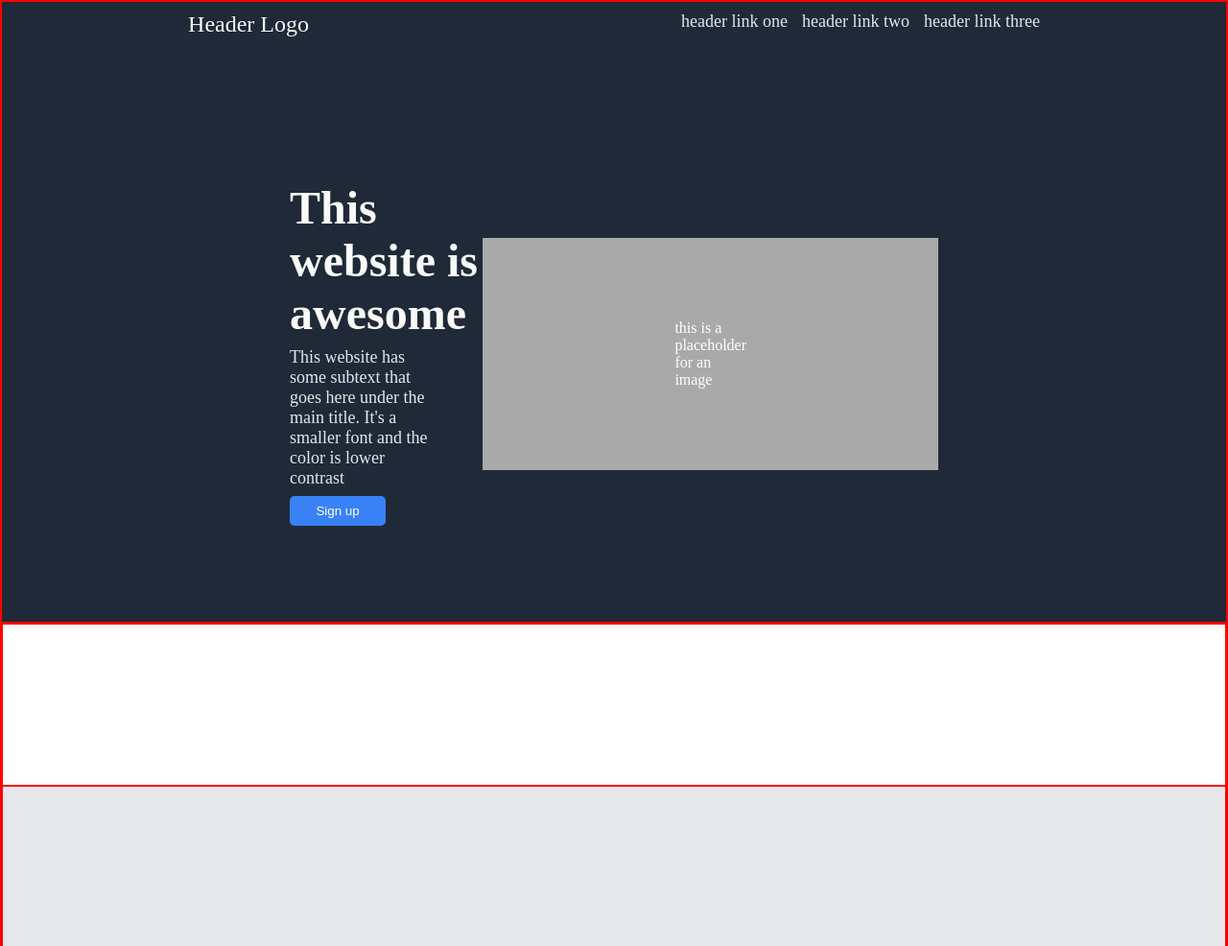
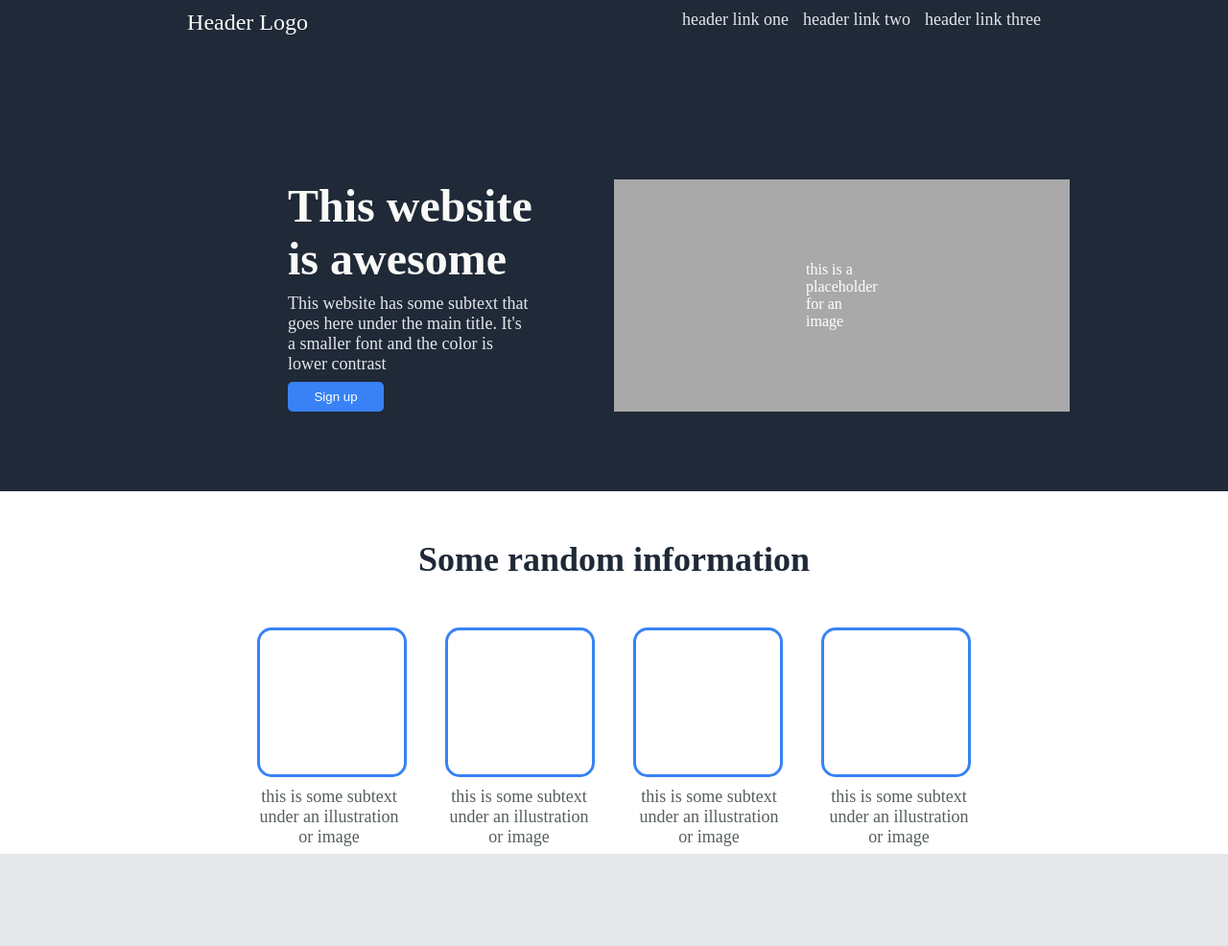
Before and after one commit to FelipePinto02/landing-page, a plain HTML site: page index.html in a window 1280 px wide. Shown: the top 986 px of the page at 96% size. Drawn offline with Linux system fonts and the light colour scheme.

Commit message:
Finished images section from the main content

```diff
--- a/index.html
+++ b/index.html
@@ -32,7 +32,29 @@
             </div>
         </header>
         <main class="container-item">
-            <div class="container-item"></div>
+            <div class="container-item img-section">
+                <p class="img-section-text">Some random information</p>
+                <div class="imgs">
+                    <div class="img-container">
+
+                    </div>
+                    <div class="img-container">
+
+                    </div>
+                    <div class="img-container">
+
+                    </div>
+                    <div class="img-container">
+
+                    </div>
+                </div>
+                <div class="img-labels">
+                    <p>this is some subtext under an illustration or image</p>
+                    <p>this is some subtext under an illustration or image</p>
+                    <p>this is some subtext under an illustration or image</p>
+                    <p>this is some subtext under an illustration or image</p>
+                </div>
+            </div>
             <div class="container-item quote-section"></div>
             <div class="container-item"></div>
         </main>
--- a/styles.css
+++ b/styles.css
@@ -33,7 +33,6 @@ nav a, .hero-text {
 }
 
 .main-container {
-    border: 1px solid red;
     display: flex;
     flex-direction: column;
     height: 150vh;
@@ -44,7 +43,6 @@ nav a, .hero-text {
 }
 
 .container-item {
-    border: 1px solid red;
     flex: auto;
 }
 
@@ -103,7 +101,47 @@ nav a, .hero-text {
 .img-placeholder {
     color: white;
     background-color: darkgray;
-    padding: 85px 200px;
+    padding: 85px min(200px, 80%);
+}
+
+.img-section {
+    display: flex;
+    flex-direction: column;
+    align-items: center;
+    height: 30vh;
+}
+
+.img-section-text {
+    margin: 50px;
+    color: #1F2937;
+    font-size: 36px;
+    font-weight: 800;
+}
+
+.imgs {
+    display: flex;
+    gap: 40px;
+}
+
+.img-labels {
+    margin-top: 10px;
+    display: flex;
+    gap: 53px;
+    text-align: center;
+}
+
+.img-labels p {
+    color: #575e60;
+    font-size: 18px;
+    width: 145px;
+}
+
+.img-container {
+    border: 3px solid #3882F6;
+    height: 50px;
+    width: 50px;
+    padding: 75px;
+    border-radius: 15px;
 }
 
 .main-container>.container-item:first-child {
```
